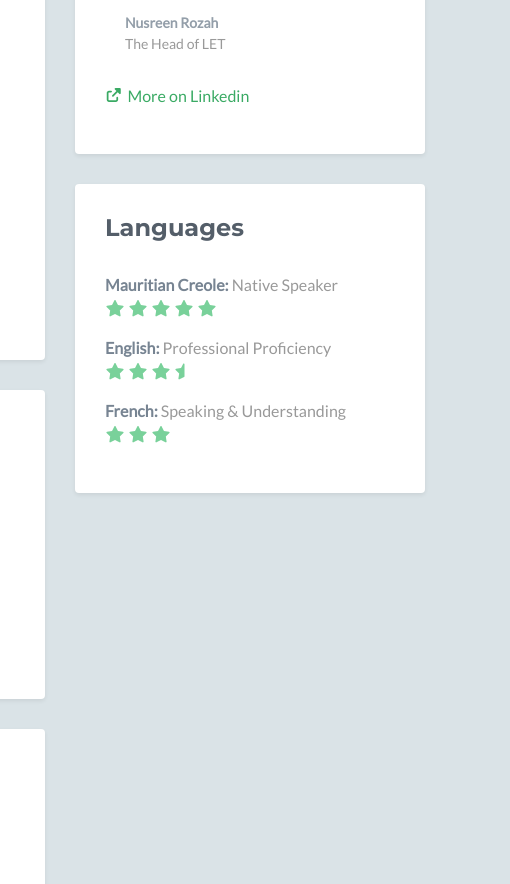
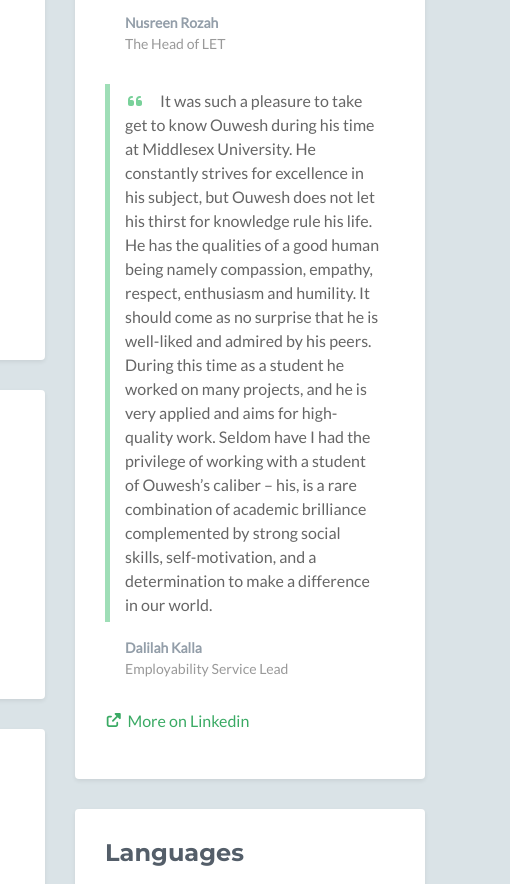
Before and after one commit to Ouweshs28/Portfolio, a plain HTML site: page index.html in a window 1280 px wide. Shown: the part 2101-2985 px from the top of the page, 770-1280 px from the left. Drawn offline with nearby package versions, Linux system fonts and the light colour scheme; no server answers; some icons are missing.

Commit message:
added daillah testimonial

```diff
--- a/index.html
+++ b/index.html
@@ -312,6 +312,12 @@
                                 </blockquote>
                                 <p class="source"><span class="name">Nusreen Rozah</span><br /><span class="title">The Head of LET</span></p>
                             </div><!--//item-->
+                            <div class="item">
+                                <blockquote class="quote">
+                                    <p><i class="fas fa-quote-left"></i>It was such a pleasure to take get to know Ouwesh during his time at Middlesex University. He constantly strives for excellence in his subject, but Ouwesh does not let his thirst for knowledge rule his life. He has the qualities of a good human being namely compassion, empathy, respect, enthusiasm and humility. It should come as no surprise that he is well-liked and admired by his peers. During this time as a student he worked on many projects, and he is very applied and aims for high-quality work. Seldom have I had the privilege of working with a student of Ouwesh’s caliber – his, is a rare combination of academic brilliance complemented by strong social skills, self-motivation, and a determination to make a difference in our world.</p>
+                                </blockquote>
+                                <p class="source"><span class="name">Dalilah Kalla</span><br /><span class="title">Employability Service Lead</span></p>
+                            </div><!--//item-->
 
                             <p><a class="more-link" href="#"><i class="fas fa-external-link-alt"></i>More on Linkedin</a></p>
 
```
